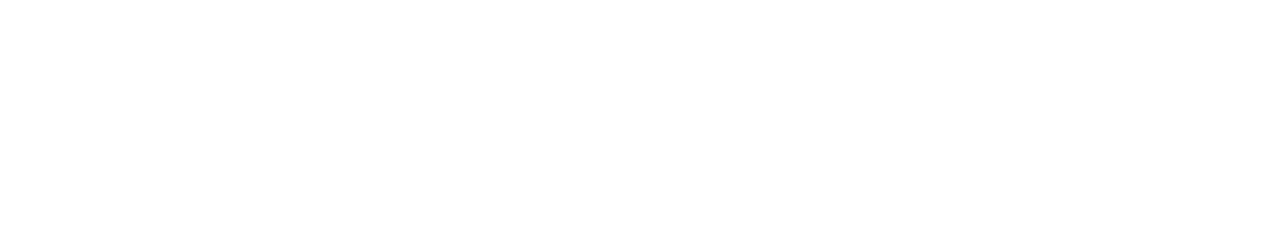
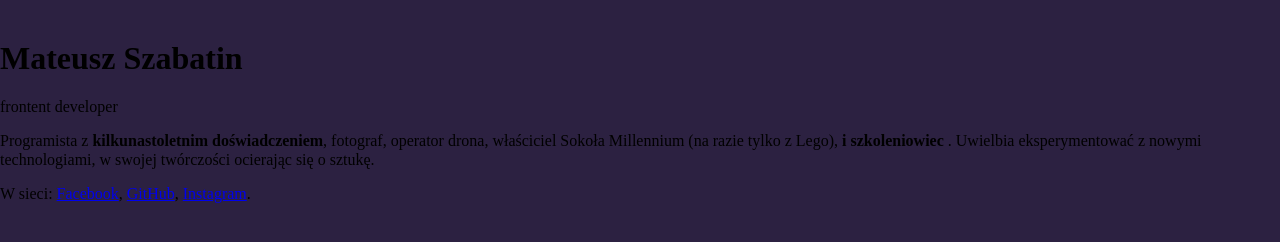
Before and after one commit to OetamNitabasz/business-card, a plain HTML site: page index.html in a window 1280 px wide. Drawn offline with Linux system fonts and the light colour scheme.

Commit message:
feat: html structure / content

```diff
--- a/css/style.css
+++ b/css/style.css
@@ -0,0 +1,11 @@
+html{
+    box-sizing: border-box;
+}
+
+*, *:after, *:before {
+    box-sizing: inherit;
+}
+
+body {
+    background: #2C2141;
+}
--- a/index.html
+++ b/index.html
@@ -1,14 +1,36 @@
 <!DOCTYPE html>
 <html lang="pl">
+
 <head>
-    <meta charset="UTF-8">
-    <meta http-equiv="X-UA-Compatible" content="IE=edge">
-    <meta name="viewport" content="width=device-width, initial-scale=1.0">
-    <title>Wizytówka</title>
-    <link rel="style" href="css/normalize.css">
-    <link rel="style" href="css/style.css">
+  <meta charset="UTF-8">
+  <meta http-equiv="X-UA-Compatible" content="IE=edge">
+  <meta name="viewport" content="width=device-width, initial-scale=1.0">
+  <title>Wizytówka</title>
+  <link rel="stylesheet" href="css/normalize.css">
+  <link rel="stylesheet" href="css/style.css">
 </head>
+
 <body>
+  <main class="card">
+    <articule class="person">
+      <img class="preson__photo" scr="" alt="">
+      <div>
+        <header class="preson__header">
+          <h1 class="person__name">Mateusz Szabatin</h1>
+          <spanc class="person_position">frontent developer</span>
+        </header>
+        <p class="person__description">
+          Programista z <strong class="person__special">kilkunastoletnim doświadczeniem</strong>, fotograf, operator drona, właściciel Sokoła Millennium (na
+          razie tylko z Lego), <strong class="person__special">i szkoleniowiec</strong> . Uwielbia eksperymentować z nowymi technologiami, w swojej
+          twórczości ocierając się o sztukę.
+        </p>
+        <p class="person__description">
+          W sieci: <a class="person__link" href="#">Facebook</a>, <a class="person__link"href="#">GitHub</a>, <a class="person__link" href="#">Instagram</a>.
+        </p>
+      </div>
+    </articule>
+  </main>
 
 </body>
+
 </html>
```
